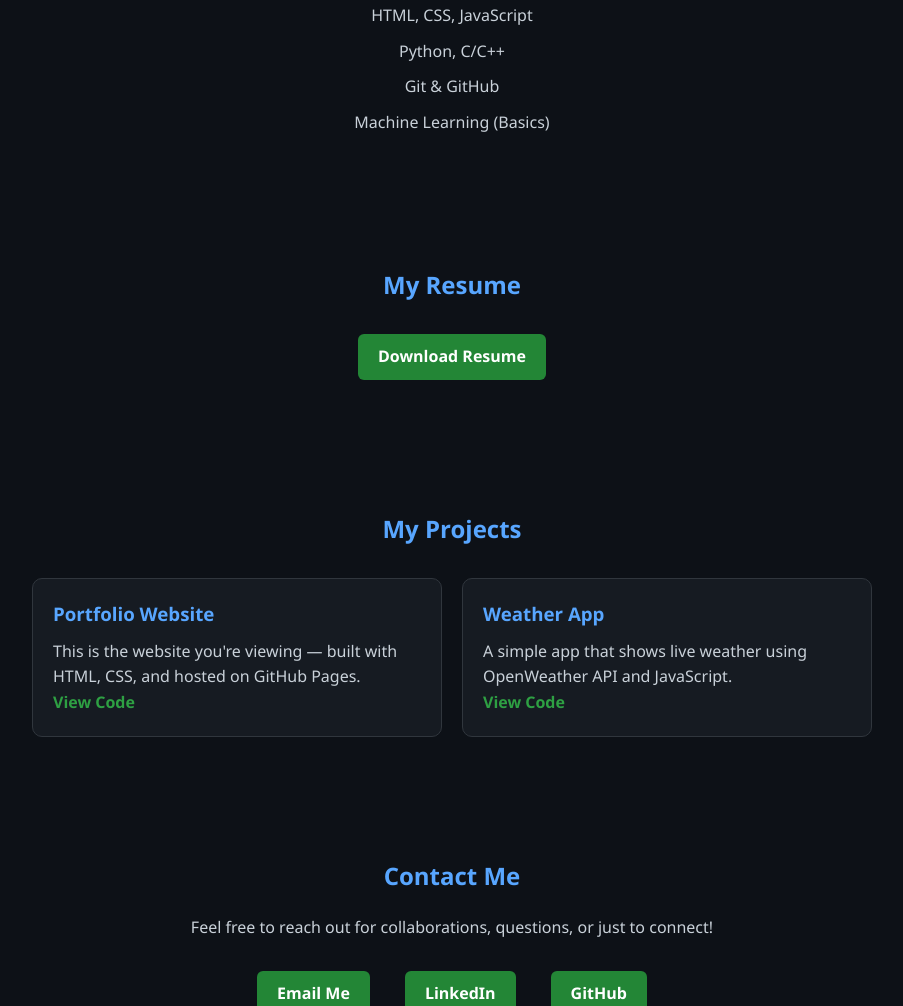
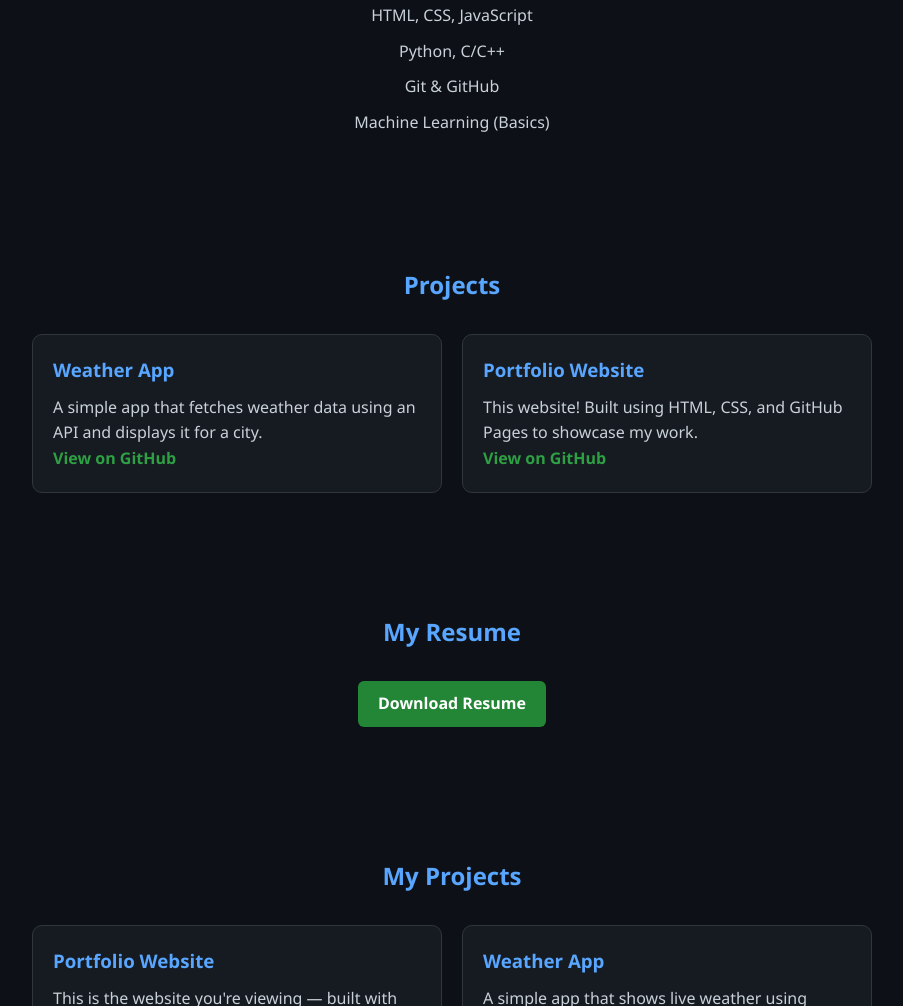
Before and after one commit to xGravityXD/Abhishek-krishna, a plain HTML site: page index.html in a window 1280 px wide. Shown: the part 812-1818 px from the top of the page, without its empty margins (188-1091 px from the left). Drawn offline with Linux system fonts and the light colour scheme.

Commit message:
Update index.html

```diff
--- a/index.html
+++ b/index.html
@@ -45,6 +45,23 @@
       <li>Machine Learning (Basics)</li>
     </ul>
   </section>
+<!-- Projects Section -->
+<section id="projects">
+  <h2>Projects</h2>
+  <div class="project-list">
+    <div class="project-card">
+      <h3>Weather App</h3>
+      <p>A simple app that fetches weather data using an API and displays it for a city.</p>
+      <a class="project-link" href="https://github.com/xGravityXD/weather-app" target="_blank">View on GitHub</a>
+    </div>
+    <div class="project-card">
+      <h3>Portfolio Website</h3>
+      <p>This website! Built using HTML, CSS, and GitHub Pages to showcase my work.</p>
+      <a class="project-link" href="https://github.com/xGravityXD/Abhishek-krishna" target="_blank">View on GitHub</a>
+    </div>
+    <!-- Add more projects here -->
+  </div>
+</section>
 
   <!-- Resume Section -->
   <section id="resume">
```
